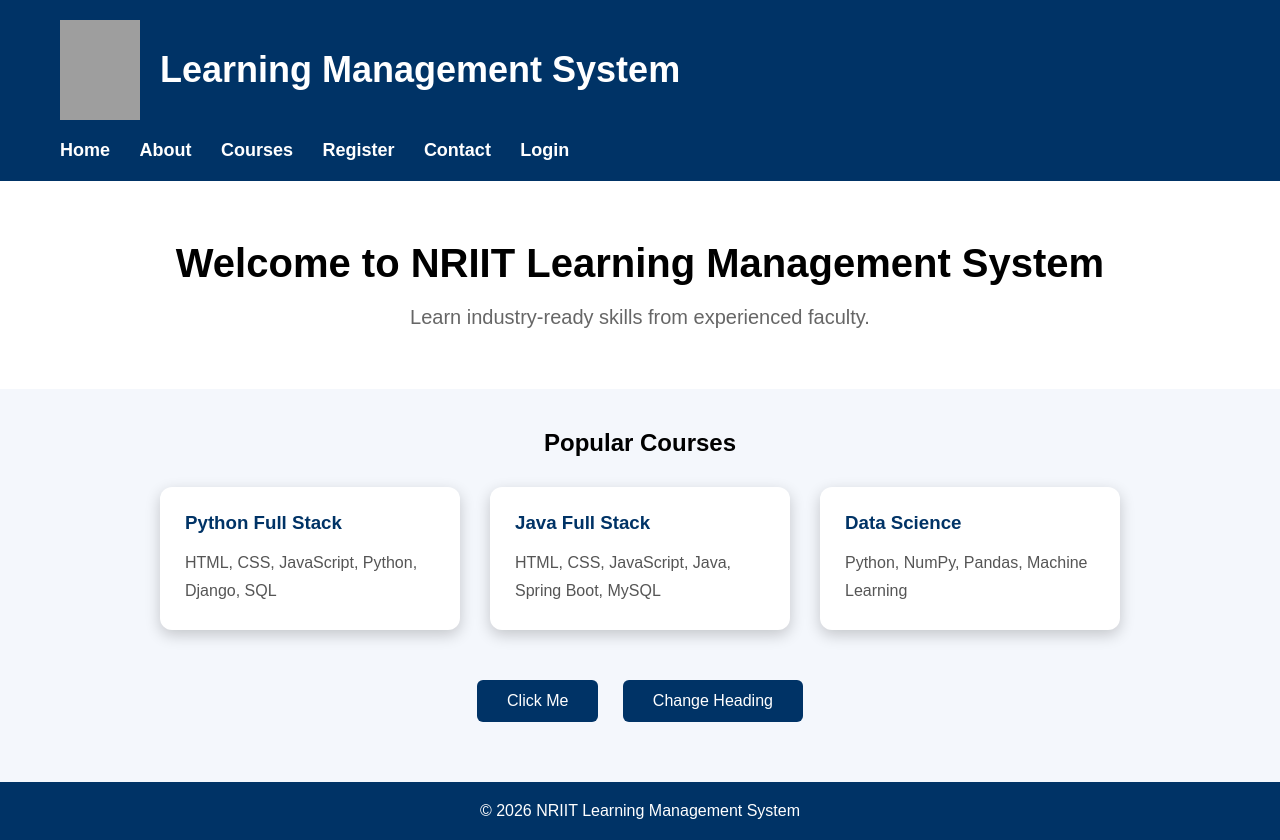
After one commit to sri-varshini2/Fullstack_python, a Flask app: template template/index.html in a window 1280 px wide. The commit adds this page. Run offline with Flask 3, Linux system fonts and the light colour scheme; the template is opened without the code that fills it, so the values that code supplies are empty; grey boxes are pictures that could not be loaded.

Commit message:
Fullstack_python

```diff
--- /dev/null
+++ b/CSS/static/style.css
@@ -0,0 +1,140 @@
+*{
+    margin:0;
+    padding:0;
+    box-sizing:border-box;
+    font-family:Arial, sans-serif;
+}
+
+body{
+    background:#f4f7fc;
+}
+
+/* Header */
+
+header{
+    background:#003366;
+    color:white;
+    padding:20px 60px;
+}
+
+.logo{
+    display:flex;
+    align-items:center;
+}
+
+.logo img{
+    width:80px;
+    margin-right:20px;
+}
+
+.logo h1{
+    font-size:36px;
+}
+
+nav{
+    margin-top:20px;
+}
+
+nav a{
+    color:white;
+    text-decoration:none;
+    margin-right:25px;
+    font-size:18px;
+    font-weight:bold;
+}
+
+nav a:hover{
+    color:#ffd700;
+}
+
+/* Hero */
+
+.hero{
+    text-align:center;
+    padding:60px;
+    background:white;
+}
+
+.hero h2{
+    font-size:40px;
+    margin-bottom:20px;
+}
+
+.hero p{
+    font-size:20px;
+    color:#666;
+}
+
+/* Courses */
+
+.courses{
+    width:90%;
+    margin:40px auto;
+}
+
+.courses h2{
+    text-align:center;
+    margin-bottom:30px;
+}
+
+.course-container{
+    display:flex;
+    justify-content:center;
+    gap:30px;
+    flex-wrap:wrap;
+}
+
+.card{
+    background:white;
+    width:300px;
+    padding:25px;
+    border-radius:12px;
+    box-shadow:0 5px 15px rgba(0,0,0,.2);
+    transition:.3s;
+}
+
+.card:hover{
+    transform:translateY(-8px);
+}
+
+.card h3{
+    color:#003366;
+    margin-bottom:15px;
+}
+
+.card p{
+    color:#555;
+    line-height:28px;
+}
+
+/* Buttons */
+
+.buttons{
+    text-align:center;
+    margin:40px;
+}
+
+button{
+    padding:12px 30px;
+    margin:10px;
+    border:none;
+    background:#003366;
+    color:white;
+    border-radius:6px;
+    cursor:pointer;
+    font-size:16px;
+}
+
+button:hover{
+    background:#0055aa;
+}
+
+/* Footer */
+
+footer{
+    text-align:center;
+    background:#003366;
+    color:white;
+    padding:20px;
+    margin-top:50px;
+}
--- /dev/null
+++ b/app.py
@@ -0,0 +1,42 @@
+from flask import Flask
+
+app = Flask(__name__)
+
+@app.route('/')
+def home():
+    return render_template('index.html')
+
+@app.route('/about')
+def about():
+    return render_template('about.html')
+
+@app.route('/contact')
+def contact():
+    return render_template('contact.html')
+
+@app.route('/course')
+def course():
+    return render_template('course.html')
+
+@app.route('/register',methods=['GET', 'POST'])
+def register():
+    if request.method == 'POST':
+        name=request.form['name']
+        email=request.form['email']
+        password=request.form['password']
+        dob=request.form['dob']
+        gender=request.form['gender']
+        course=request.form['course']
+        # Handle form submission and registration logic here
+
+    return render_template('register.html')
+
+@app.route('/login')
+def login():
+    return render_template('login.html')
+@app.route('/trainers')
+def trainers():
+    return render_template('trainers.html')
+
+if __name__ == '__main__':
+    app.run(debug=True)
--- /dev/null
+++ b/script.js
@@ -0,0 +1,12 @@
+let heading = document.querySelector("#welcome");
+
+console.log("Heading Element:", heading);
+
+function showMessage() {
+    alert("Welcome to NRIIT Learning Management System");
+}
+
+function changeHeading() {
+    heading.innerHTML = "Welcome to Python Full Stack Course";
+    heading.style.color = "blue";
+}
--- a/about.html
+++ b/template/about.html
@@ -5,7 +5,7 @@
     <meta charset="UTF-8">
     <meta name="viewport" content="width=device-width, initial-scale=1.0">
     <title>About - NRIIT Learning Management</title>
-    <link rel="stylesheet" href="CSS/style.css">
+    <link rel="stylesheet" href="CSS/static/style.css">
 </head>
 
 <body>
@@ -116,7 +116,8 @@
         Learn • Practice • Get Placed
     </p>
 </footer>
-
+<script src="{{url_for('static', filename='js/script.js')}}"></script>
 
 </body>
+
 </html>
--- a/contact.html
+++ b/template/contact.html
@@ -170,7 +170,7 @@
     </p>
 
 </footer>
-
+<script src="{{url_for('static', filename='js/script.js')}}"></script>
 
 </body>
 </html>
--- /dev/null
+++ b/template/index.html
@@ -0,0 +1,72 @@
+<!DOCTYPE html>
+<html lang="en">
+
+<head>
+    <meta charset="UTF-8">
+    <meta name="viewport" content="width=device-width, initial-scale=1.0">
+    <title>Learning Management System</title>
+
+    <link rel="stylesheet" href="style.css">
+</head>
+
+<body>
+
+<header>
+    <div class="logo">
+        <img src="https://rvrnriuniversity.edu.in/wp-content/uploads/2026/01/NRI-LOGO-FINAL.png" alt="NRIIT Logo" width="100" height="100">
+        <h1>Learning Management System</h1>
+    </div>
+
+    <nav>
+        <a href="#">Home</a>
+        <a href="#">About</a>
+        <a href="#">Courses</a>
+        <a href="#">Register</a>
+        <a href="#">Contact</a>
+        <a href="#">Login</a>
+    </nav>
+</header>
+
+<section class="hero">
+    <h2>Welcome to NRIIT Learning Management System</h2>
+    <p>Learn industry-ready skills from experienced faculty.</p>
+</section>
+
+<section class="courses">
+
+    <h2>Popular Courses</h2>
+
+    <div class="course-container">
+
+        <div class="card">
+            <h3>Python Full Stack</h3>
+            <p>HTML, CSS, JavaScript, Python, Django, SQL</p>
+        </div>
+
+        <div class="card">
+            <h3>Java Full Stack</h3>
+            <p>HTML, CSS, JavaScript, Java, Spring Boot, MySQL</p>
+        </div>
+
+        <div class="card">
+            <h3>Data Science</h3>
+            <p>Python, NumPy, Pandas, Machine Learning</p>
+        </div>
+
+    </div>
+
+</section>
+
+<div class="buttons">
+    <button>Click Me</button>
+    <button>Change Heading</button>
+</div>
+
+<footer>
+    © 2026 NRIIT Learning Management System
+</footer>
+<script src="js/script.js"></script>
+<script src="{{url_for('static', filename='js/script.js')}}"></script>
+</body>
+
+</html>
--- a/login.html
+++ b/template/login.html
@@ -51,6 +51,6 @@
             <a href="register.html">Register Here</a>
         </p>
     </main>
-
+<script src="{{url_for('static', filename='js/script.js')}}"></script>
 </body>
 </html>
--- a/register.html
+++ b/template/register.html
@@ -10,7 +10,8 @@
 
 <body>
 
-<header>
+<header>Student Registration</header>
+<form id="registrationForm" method="post">
     <h1>NRIIT Learning Management System</h1>
     <p>Learn, Practice and Get Placed</p>
 
```
Also changed, not shown: CSS/style.css (deleted, +0 -325 lines), index.html (deleted, +0 -53 lines), test.js (+11 -3 lines), README.md, template/courses.html (renamed from courses.html), template/trainers.html (renamed from trainers.html).
